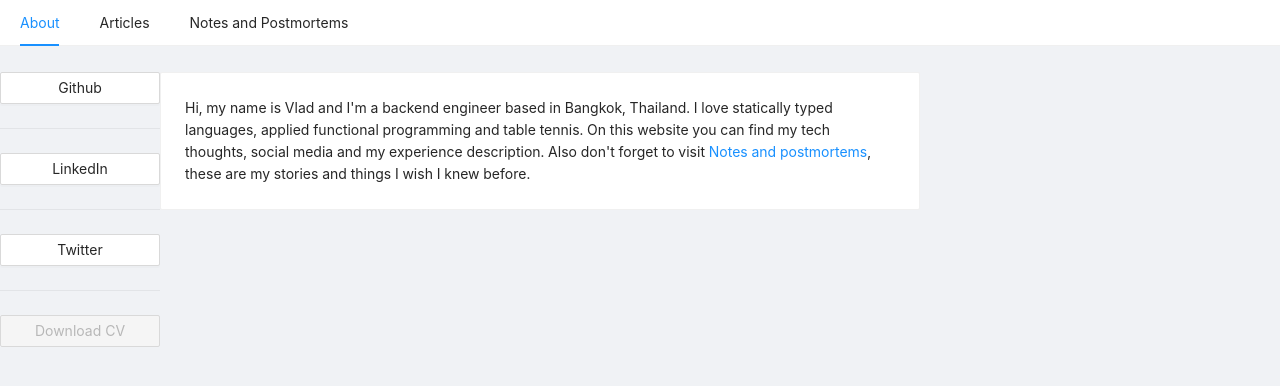
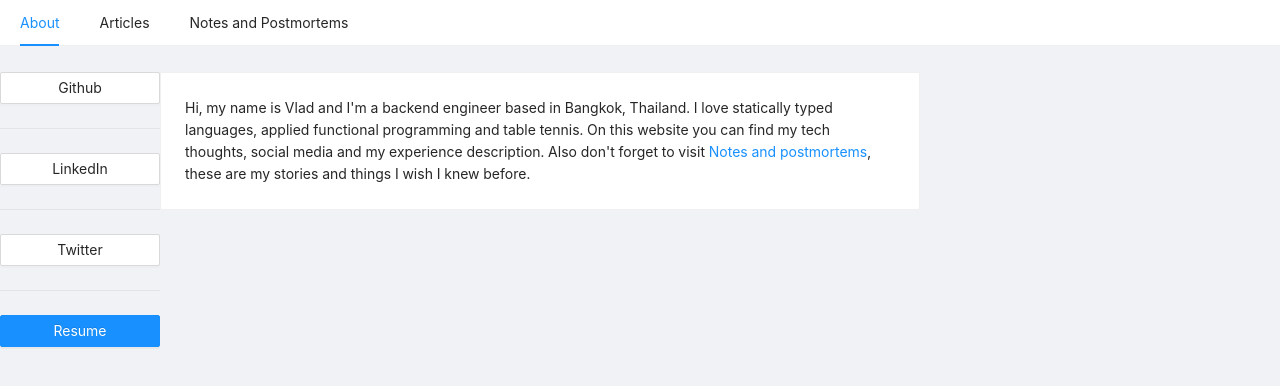
Before and after one commit to z0s0/z0s0, a Next.js app: page / in a window 1280 px wide. Shown: the top 386 px of the page. Built offline with nearby package versions, Linux system fonts and the light colour scheme.

Commit message:
Add resume

```diff
--- a/pages/index.js
+++ b/pages/index.js
@@ -15,7 +15,11 @@ export default () => {
                         <Divider/>
                         <Link href="https://twitter.com/VladisKov"><Button>Twitter</Button></Link>
                         <Divider/>
-                        <Button type={"primary"} disabled children={"Download CV"}/>
+                        <Button
+                          type="primary"
+                          children="Resume"
+                          href="/VladislavKovalenko.pdf"
+                        />
                     </Col>
 
                     <Col span={19}>
```
Also changed, not shown: 1 other file (tests, documents, lock files or other folders).
